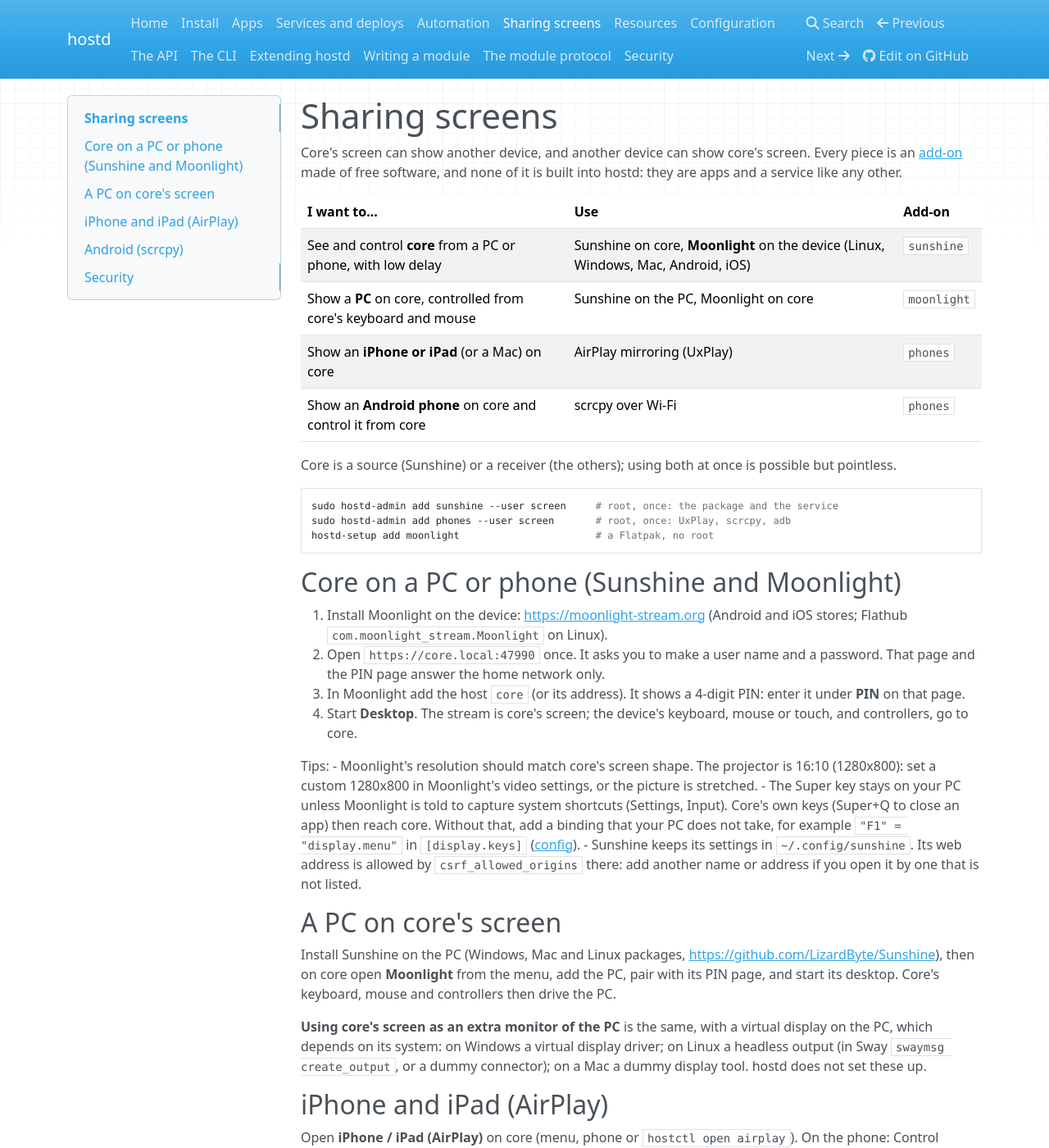
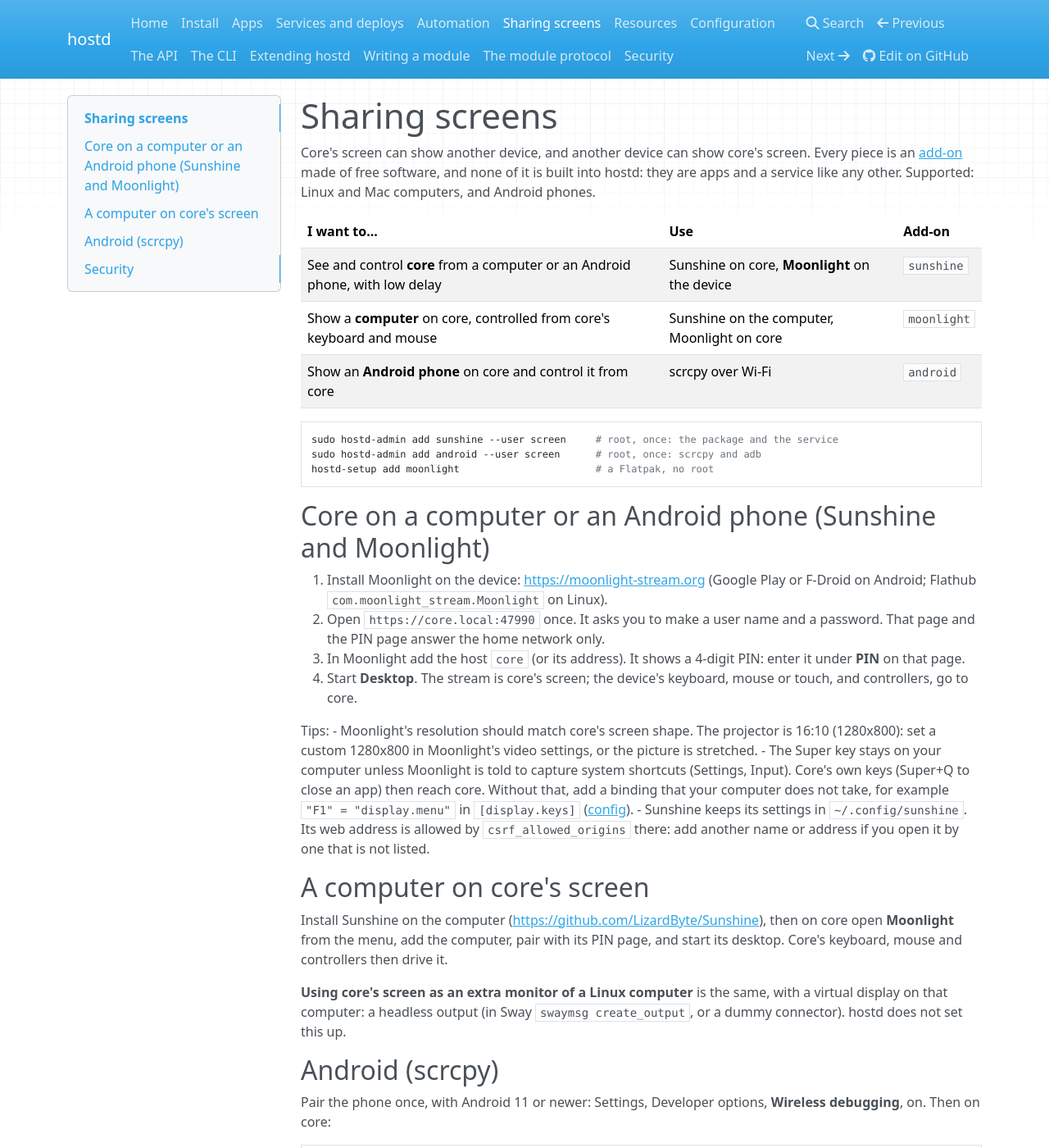
Before and after one commit to davitizhgenti/hostd, an MkDocs documentation site: the page built from docs/sharing.md, in a window 1280 px wide and 1400 px high. Shown: the whole window at 82% size. Built offline with MkDocs 1.6.1, drawn with Linux system fonts in a browser that asks for light colours; nearby versions of some CDN libraries; some of the changed text lies outside the part shown.

Commit message:
Sharing: Android only (scrcpy): the phones add-on becomes android; no AirPlay/iOS, no Windows
Co-Authored-By: Claude Sonnet 5.5 <noreply@anthropic.com>

````diff
--- a/docs/sharing.md
+++ b/docs/sharing.md
@@ -1,51 +1,44 @@
 # Sharing screens
 
-Core's screen can show another device, and another device can show core's screen. Every piece is an [add-on](install.md#more-users) made of free software, and none of it is built into hostd: they are apps and a service like any other.
+Core's screen can show another device, and another device can show core's screen. Every piece is an [add-on](install.md#more-users) made of free software, and none of it is built into hostd: they are apps and a service like any other. Supported: Linux and Mac computers, and Android phones.
 
 | I want to... | Use | Add-on |
 | --- | --- | --- |
-| See and control **core** from a PC or phone, with low delay | Sunshine on core, **Moonlight** on the device (Linux, Windows, Mac, Android, iOS) | `sunshine` |
-| Show a **PC** on core, controlled from core's keyboard and mouse | Sunshine on the PC, Moonlight on core | `moonlight` |
-| Show an **iPhone or iPad** (or a Mac) on core | AirPlay mirroring (UxPlay) | `phones` |
-| Show an **Android phone** on core and control it from core | scrcpy over Wi-Fi | `phones` |
-
-Core is a source (Sunshine) or a receiver (the others); using both at once is possible but pointless.
+| See and control **core** from a computer or an Android phone, with low delay | Sunshine on core, **Moonlight** on the device | `sunshine` |
+| Show a **computer** on core, controlled from core's keyboard and mouse | Sunshine on the computer, Moonlight on core | `moonlight` |
+| Show an **Android phone** on core and control it from core | scrcpy over Wi-Fi | `android` |
 
 ```sh
 sudo hostd-admin add sunshine --user screen     # root, once: the package and the service
-sudo hostd-admin add phones --user screen       # root, once: UxPlay, scrcpy, adb
+sudo hostd-admin add android --user screen      # root, once: scrcpy and adb
 hostd-setup add moonlight                       # a Flatpak, no root
 ```
 
-## Core on a PC or phone (Sunshine and Moonlight)
+## Core on a computer or an Android phone (Sunshine and Moonlight)
 
-1. Install Moonlight on the device: <https://moonlight-stream.org> (Android and iOS stores; Flathub `com.moonlight_stream.Moonlight` on Linux).
+1. Install Moonlight on the device: <https://moonlight-stream.org> (Google Play or F-Droid on Android; Flathub `com.moonlight_stream.Moonlight` on Linux).
 2. Open `https://core.local:47990` once. It asks you to make a user name and a password. That page and the PIN page answer the home network only.
 3. In Moonlight add the host `core` (or its address). It shows a 4-digit PIN: enter it under **PIN** on that page.
 4. Start **Desktop**. The stream is core's screen; the device's keyboard, mouse or touch, and controllers, go to core.
 
 Tips:
 - Moonlight's resolution should match core's screen shape. The projector is 16:10 (1280x800): set a custom 1280x800 in Moonlight's video settings, or the picture is stretched.
-- The Super key stays on your PC unless Moonlight is told to capture system shortcuts (Settings, Input). Core's own keys (Super+Q to close an app) then reach core. Without that, add a binding that your PC does not take, for example `"F1" = "display.menu"` in `[display.keys]` ([config](config.md)).
+- The Super key stays on your computer unless Moonlight is told to capture system shortcuts (Settings, Input). Core's own keys (Super+Q to close an app) then reach core. Without that, add a binding that your computer does not take, for example `"F1" = "display.menu"` in `[display.keys]` ([config](config.md)).
 - Sunshine keeps its settings in `~/.config/sunshine`. Its web address is allowed by `csrf_allowed_origins` there: add another name or address if you open it by one that is not listed.
 
-## A PC on core's screen
+## A computer on core's screen
 
-Install Sunshine on the PC (Windows, Mac and Linux packages, <https://github.com/LizardByte/Sunshine>), then on core open **Moonlight** from the menu, add the PC, pair with its PIN page, and start its desktop. Core's keyboard, mouse and controllers then drive the PC.
+Install Sunshine on the computer (<https://github.com/LizardByte/Sunshine>), then on core open **Moonlight** from the menu, add the computer, pair with its PIN page, and start its desktop. Core's keyboard, mouse and controllers then drive it.
 
-**Using core's screen as an extra monitor of the PC** is the same, with a virtual display on the PC, which depends on its system: on Windows a virtual display driver; on Linux a headless output (in Sway `swaymsg create_output`, or a dummy connector); on a Mac a dummy display tool. hostd does not set these up.
-
-## iPhone and iPad (AirPlay)
-
-Open **iPhone / iPad (AirPlay)** on core (menu, phone or `hostctl open airplay`). On the phone: Control Center, Screen Mirroring, **core**. The mirror opens full screen on core and ends when you stop it on the phone. Close the app on core to stop receiving. Both must be on the same network (mDNS must pass).
+**Using core's screen as an extra monitor of a Linux computer** is the same, with a virtual display on that computer: a headless output (in Sway `swaymsg create_output`, or a dummy connector). hostd does not set this up.
 
 ## Android (scrcpy)
 
 Pair the phone once, with Android 11 or newer: Settings, Developer options, **Wireless debugging**, on. Then on core:
 
 ```sh
-/usr/local/lib/hostd/phones/hostd-android pair HOST:PORT CODE    # Pair device with pairing code: its address and code
-/usr/local/lib/hostd/phones/hostd-android connect HOST:PORT      # the address on the Wireless debugging screen itself
+/usr/local/lib/hostd/android/hostd-android pair HOST:PORT CODE    # Pair device with pairing code: its address and code
+/usr/local/lib/hostd/android/hostd-android connect HOST:PORT      # the address on the Wireless debugging screen itself
 ```
 
 After that, open **Android phone** on core. The phone's screen is shown and core's keyboard and mouse control it (audio too, on Android 11 or newer). The phone's connection address changes when Wireless debugging is switched off and on; run `connect` again then. Over USB, no pairing is needed.
@@ -54,4 +47,3 @@ After that, open **Android phone** on core. The phone's screen is shown and core
 
 - Sunshine's web page and PIN page answer the home network only; a device must be paired by PIN, and the stream is encrypted. Anyone who can pair controls core, so keep the login to its web page private.
 - `hostctl`/API access is separate (tokens). VNC (`wayvnc`) stays on localhost, for an SSH tunnel.
-- UxPlay accepts any device on the network that asks (AirPlay mirroring has no PIN by default).
````
Also changed, not shown: plan.md (+2 -2 lines), 9 other files.
